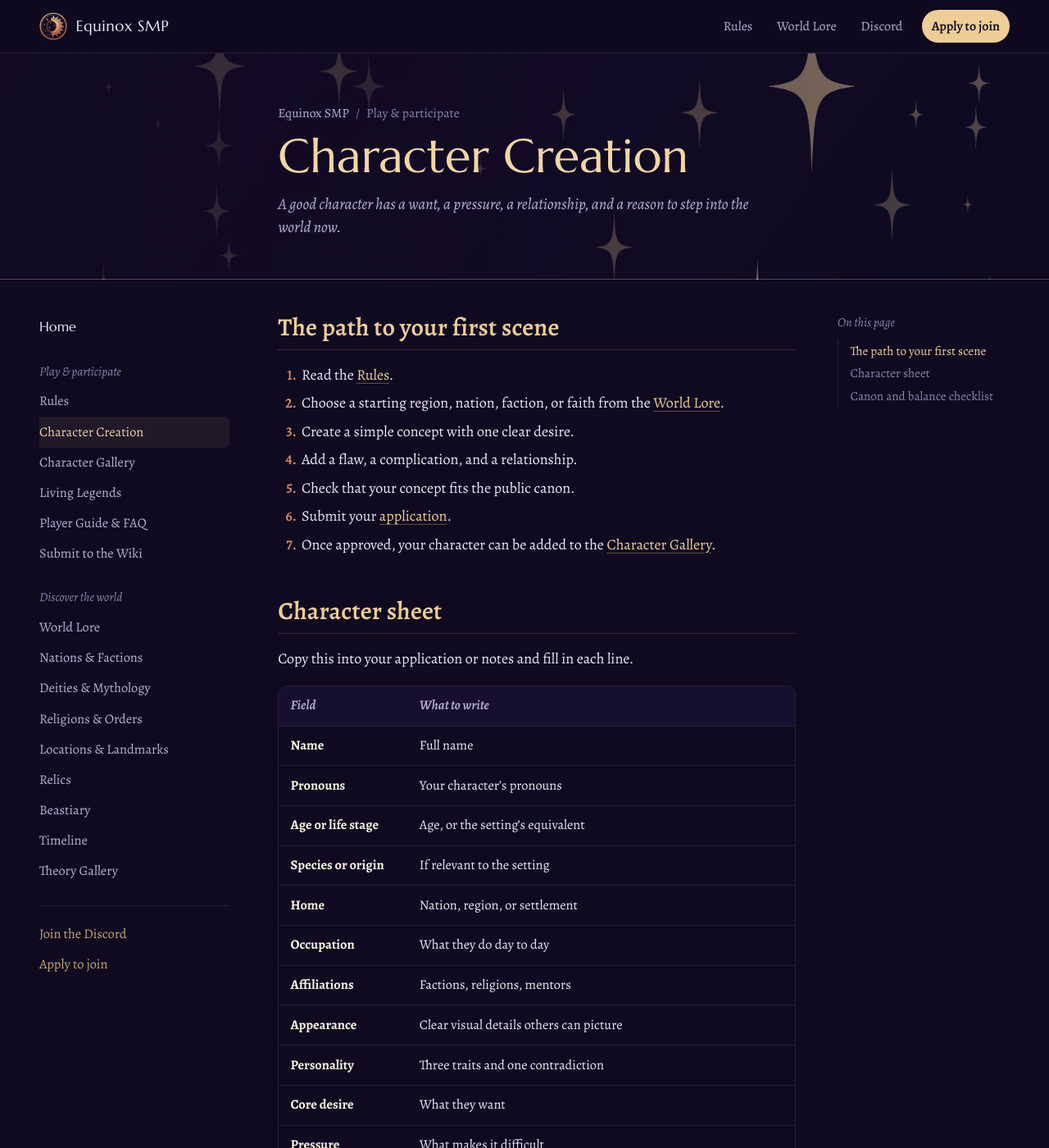
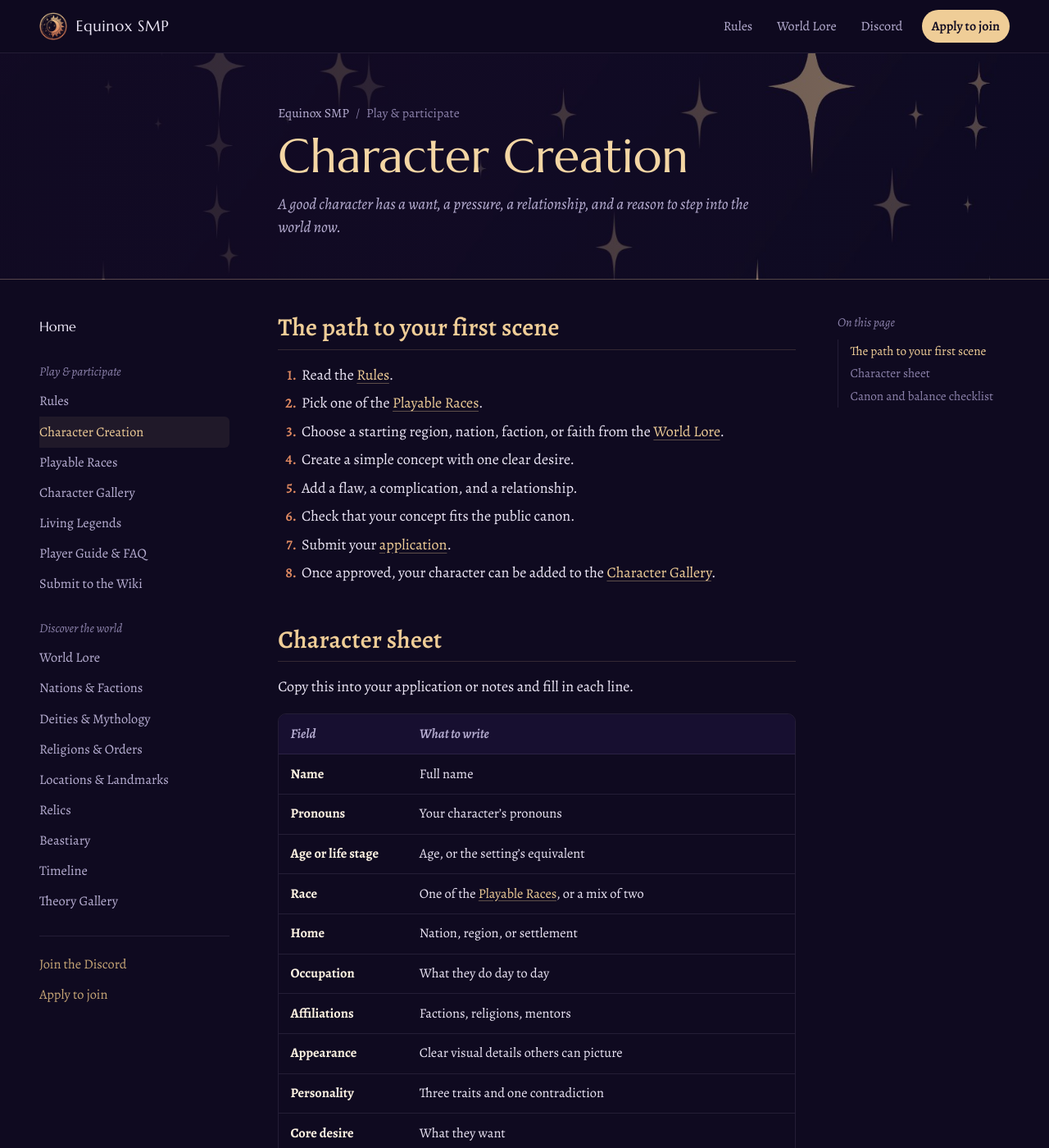
Before and after one commit to smpequinox/smpequinox.github.io, a Jekyll site: the page built from character-creation.md, in a window 1280 px wide and 1400 px high. Shown: the whole window at 82% size. Built offline with Jekyll 4.4.1, drawn with Linux system fonts in a browser that asks for light colours.

Commit message:
Add a Playable Races section, and a second unknown species
- New Playable Races page, linked from the menu and from Character Creation,
  with a page for each race player characters use. Each race page lists the
  characters of that race, mixed heritage included.
- A second ??? species in the Beastiary.
- Elderbach's page now spells Baillmont with a double l too.

Co-Authored-By: Claude Opus 5.5 <noreply@anthropic.com>
Claude-Session: https://claude.ai/code/session_012pD2useRZpTrTfTm1Gthrx

```diff
--- a/_data/categories.yml
+++ b/_data/categories.yml
@@ -27,6 +27,9 @@ theories:
 relics:
   title: "Relics"
   url: "/relics/"
+races:
+  title: "Playable Races"
+  url: "/playable-races/"
 beastiary:
   title: "Beastiary"
   url: "/beastiary/"
--- a/_data/navigation.yml
+++ b/_data/navigation.yml
@@ -8,6 +8,8 @@
       url: "/rules/"
     - title: "Character Creation"
       url: "/character-creation/"
+    - title: "Playable Races"
+      url: "/playable-races/"
     - title: "Character Gallery"
       url: "/character-gallery/"
     - title: "Living Legends"
--- a/_layouts/lore-entry.html
+++ b/_layouts/lore-entry.html
@@ -38,4 +38,5 @@ layout: page
   {% else %}
   {{ content }}
   {% endif %}
+  {% if page.category == "races" %}{% include race-characters.html %}{% endif %}
 </article>
--- a/character-creation.md
+++ b/character-creation.md
@@ -6,12 +6,13 @@ description: "A good character has a want, a pressure, a relationship, and a rea
 ## The path to your first scene
 
 1. Read the [Rules]({{ '/rules/' | relative_url }}).
-2. Choose a starting region, nation, faction, or faith from the [World Lore]({{ '/world-lore/' | relative_url }}).
-3. Create a simple concept with one clear desire.
-4. Add a flaw, a complication, and a relationship.
-5. Check that your concept fits the public canon.
-6. Submit your [application]({{ site.application_url }}).
-7. Once approved, your character can be added to the [Character Gallery]({{ '/character-gallery/' | relative_url }}).
+2. Pick one of the [Playable Races]({{ '/playable-races/' | relative_url }}).
+3. Choose a starting region, nation, faction, or faith from the [World Lore]({{ '/world-lore/' | relative_url }}).
+4. Create a simple concept with one clear desire.
+5. Add a flaw, a complication, and a relationship.
+6. Check that your concept fits the public canon.
+7. Submit your [application]({{ site.application_url }}).
+8. Once approved, your character can be added to the [Character Gallery]({{ '/character-gallery/' | relative_url }}).
 
 ## Character sheet
 
@@ -22,7 +23,7 @@ Copy this into your application or notes and fill in each line.
 | **Name** | Full name |
 | **Pronouns** | Your character’s pronouns |
 | **Age or life stage** | Age, or the setting’s equivalent |
-| **Species or origin** | If relevant to the setting |
+| **Race** | One of the [Playable Races]({{ '/playable-races/' | relative_url }}), or a mix of two |
 | **Home** | Nation, region, or settlement |
 | **Occupation** | What they do day to day |
 | **Affiliations** | Factions, religions, mentors |
```
Also changed, not shown: _characters/elderbach-gloveinschpire.md (+2 -2 lines), _includes/beastiary-grid.html (+7 -2 lines), _includes/race-characters.html (added, +20 -0 lines), _lore/ashlander.md (added, +6 -0 lines), _lore/high-elf.md (added, +5 -0 lines), _lore/highlander.md (added, +5 -0 lines), _lore/human.md (added, +5 -0 lines), _lore/iterium-elf.md (added, +5 -0 lines), _lore/plantling.md (added, +5 -0 lines), _lore/runework-construct.md (added, +5 -0 lines), _lore/saltfolk.md (added, +5 -0 lines), _lore/sea-elf.md (added, +5 -0 lines), _lore/unknown-species-2.md (added, +9 -0 lines), playable-races.md (added, +8 -0 lines).
